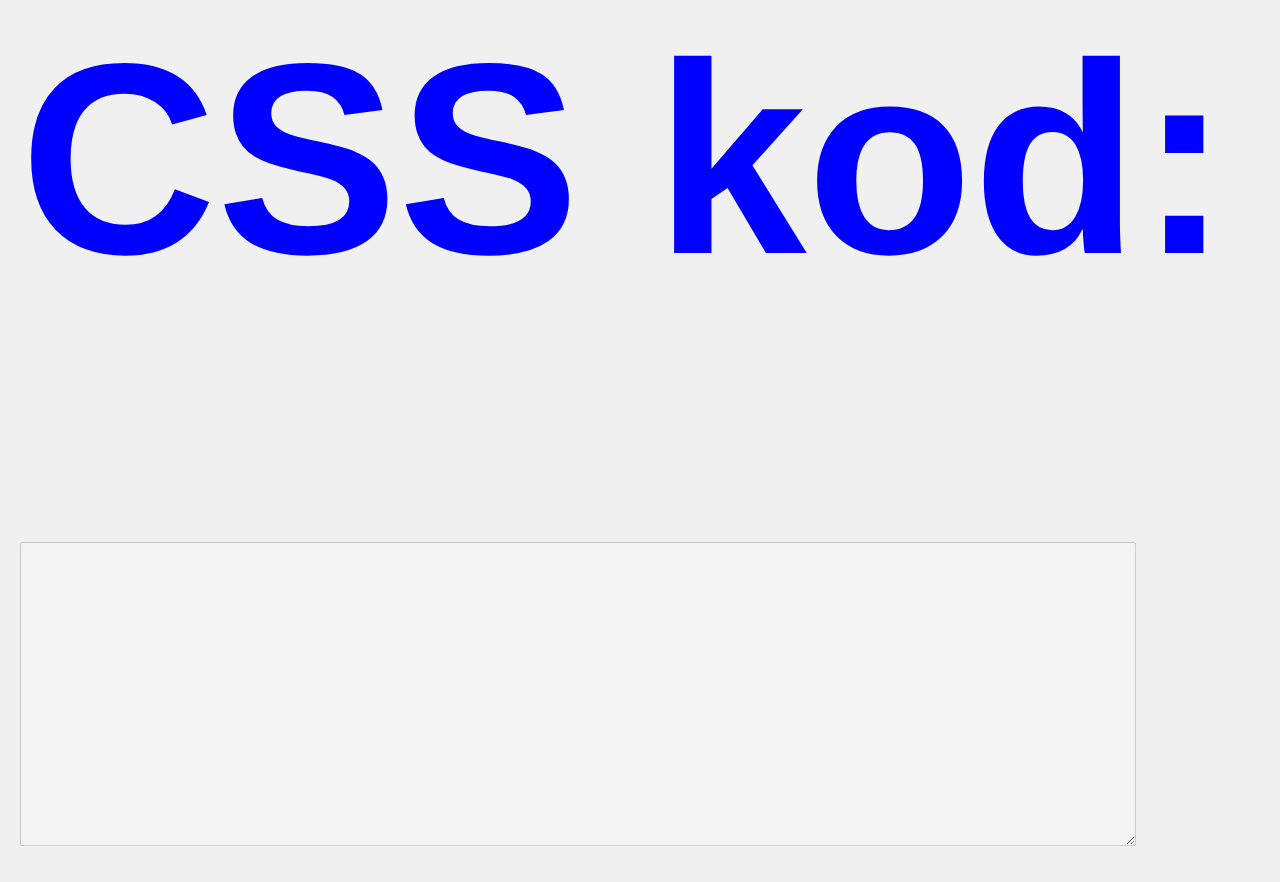
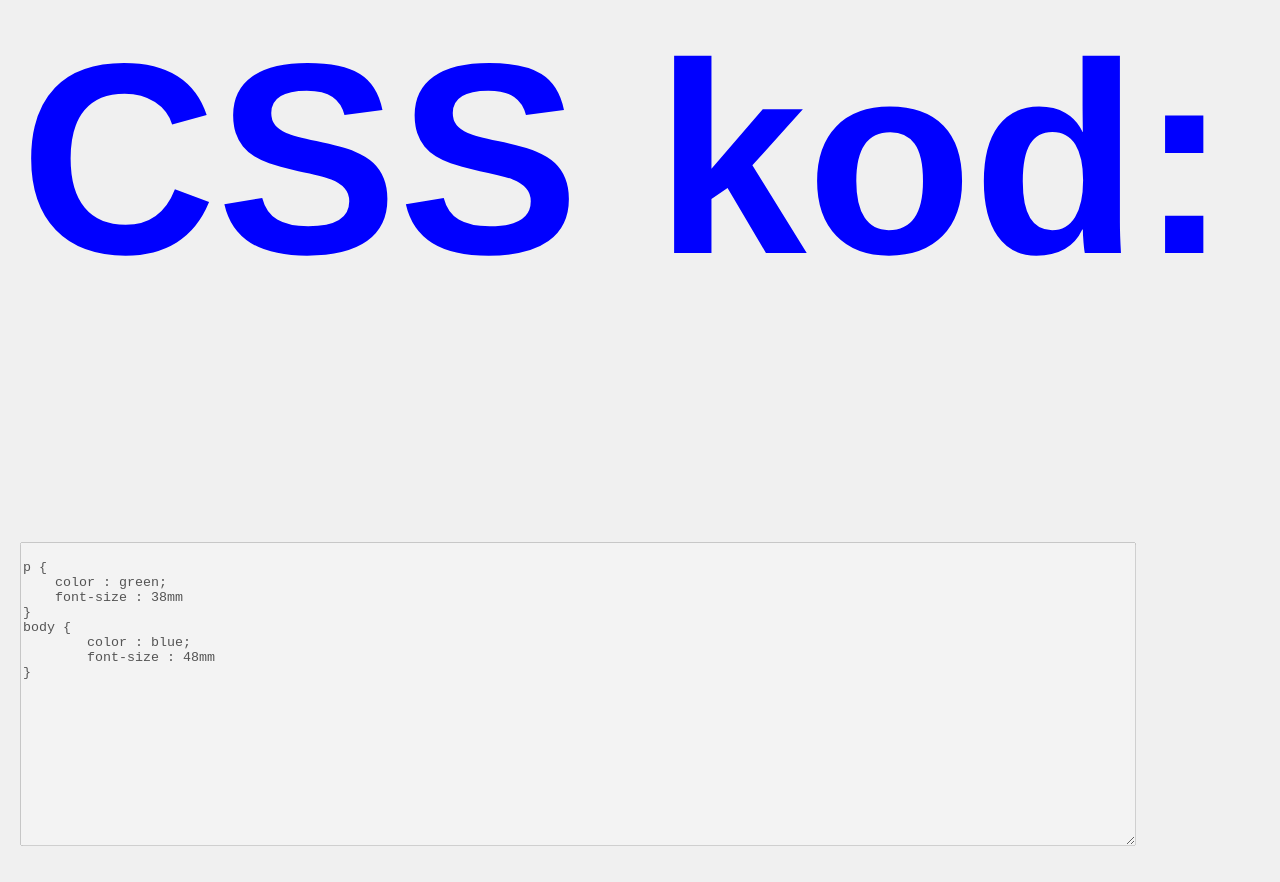
Before and after one commit to konradYT/css-konrad, a plain HTML site: page kod13.html in a window 1280 px wide. Shown: the part 1399-2281 px from the top of the page. Drawn offline with Linux system fonts and the light colour scheme.

Commit message:
Update kod13.html

```diff
--- a/kod13.html
+++ b/kod13.html
@@ -47,6 +47,16 @@ body {
 <h2>CSS kod:</h2>
 <textarea disabled readonly>
 
+p {
+    color : green;
+    font-size : 38mm
+}
+body {
+	color : blue;
+	font-size : 48mm
+}
+
+
  </textarea>
 
 
```
